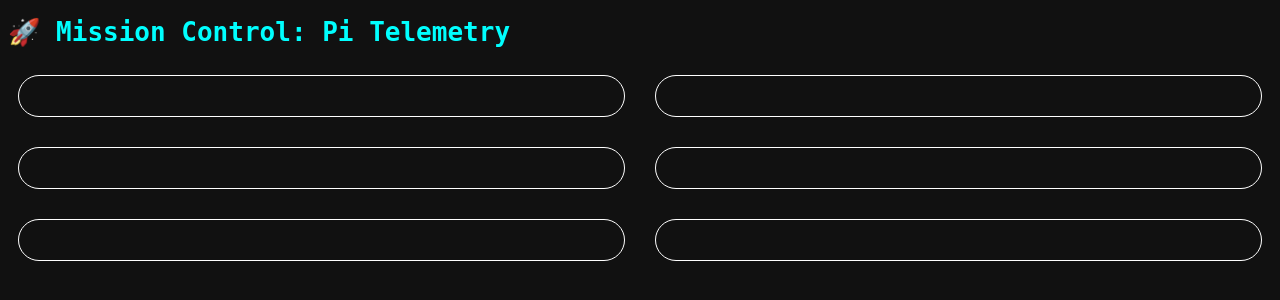
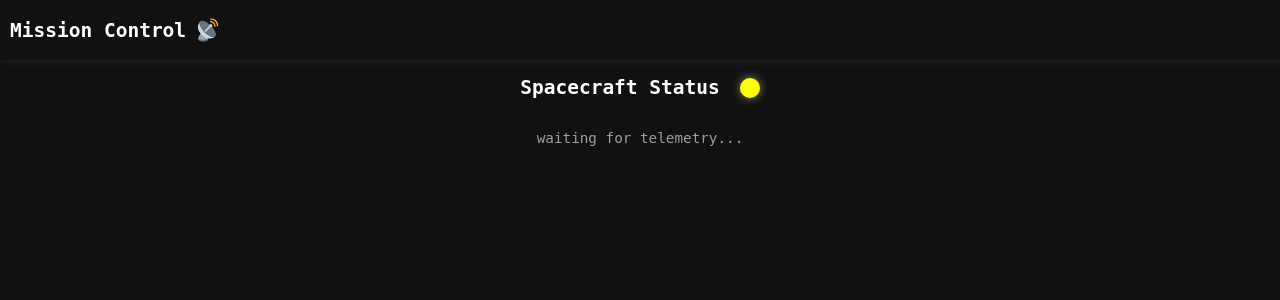
Before and after one commit to SpaceShields/Telemetry-Simulator, a Flask app: page / in a window 1280 px wide. Shown: the top 300 px of the page. Run offline with Flask 3, Linux system fonts and the light colour scheme; parts of the project's set-up code (start-up, migrations or seed data) failed here and were passed over; some libraries are stand-ins or nearby versions.

Commit message:
updated file structure for the dashboard and refactored server, index, and css

```diff
--- a/dashboard/server.py
+++ b/dashboard/server.py
@@ -5,14 +5,16 @@
 import socket
 from threading import Thread
 
-from src.ccsds.decoder import decode_ccsds_packet, print_decoded_packet
+from src.ccsds.decoder import decode_ccsds_packet
+from src.ccsds.apid import get_subsystem
+
 
 app = Flask(__name__)
 socketio = SocketIO(app)
 
 @app.route('/')
 def index():
-    return render_template('dashboard.html')
+    return render_template('index.html')
 
 def udp_listener():
     sock = socket.socket(socket.AF_INET, socket.SOCK_DGRAM)
@@ -21,8 +23,19 @@
     while True:
         data, addr = sock.recvfrom(1024)
         decoded = decode_ccsds_packet(data)
-        print_decoded_packet(decoded)
-        socketio.emit('telemetry', decoded)
+        if not decoded:
+            print(f"[RX] Error decoding packet from {addr}. Data: {data}")
+            continue
+
+        json_packet = {
+            "subsystem": get_subsystem(decoded["primary"]["apid"]).upper(),
+            "timestamp": decoded["secondary"]["timestamp"],
+            "status": "nominal",
+            "data": decoded["payload"]
+        }
+
+        socketio.emit('telemetry-details', json_packet, namespace=f'/{json_packet["subsystem"].lower()}')
+        socketio.emit('telemetry', json_packet, namespace="/")
 
 udp_thread = Thread(target=udp_listener)
 udp_thread.daemon = True
--- /dev/null
+++ b/dashboard/static/css/styles.css
@@ -0,0 +1,130 @@
+body {
+  font-family: monospace;
+  background: #111;
+  padding: 0;
+  margin: 0;
+}
+
+a, a:visited, a:hover, a:active, a:focus {
+   color: white !important;
+   text-decoration: none !important;
+   outline: none !important;
+}
+
+.top-bar-wrap {
+  display: flex;
+  align-items: center;
+  width: 100%;
+  height: 40px;
+  color: white;
+  padding: 10px;
+  box-shadow: 0 0 10px rgba(255, 255, 255, 0.1);
+}
+
+.top-bar-title {
+  color: #0ff;
+  margin-right: 10px;
+  font-size: 1.5em;
+}
+
+.logo {
+  height: 24px;
+}
+
+.flex-container-wrap {
+  display: flex;
+  align-items: center;
+  justify-content: center;
+  gap: 20px;
+  color: white;
+}
+
+#status-container {
+  border-radius: 50%;
+  height: 20px;
+  width: 20px;
+}
+
+#status-text {
+  color: rgb(158, 158, 158);
+  font-size: 1.1em;
+  text-align: center;
+}
+
+/* Subsystem grid */
+.grid {
+  display: grid;
+  grid-template-columns: repeat(auto-fit, minmax(200px, 1fr));
+  gap: 15px;
+  padding: 20px;
+}
+
+/* Panel */
+.panel {
+  display: flex;
+  justify-content: space-between;
+  align-items: center;
+  padding: 12px 16px;
+  margin: 5px;
+  border: 1px solid white;
+  color: white;
+  border-radius: 50px;
+  background: rgba(0, 0, 0, 0.5);
+  box-shadow: 0 0 10px rgba(255, 255, 255, 0.25);
+}
+
+/* Label inside each panel */
+.panel-label {
+  font-weight: bold;
+}
+
+/* Base for subsystem lights */
+.status-light {
+  border-radius: 50%;
+  height: 10px;
+  width: 10px;
+}
+
+/* Subsystem lights */
+.status-subsystem-green {
+  background-color: green;
+  box-shadow: 0 0 5px rgba(0, 255, 0, 0.5);
+}
+
+.status-subsystem-yellow {
+  background-color: yellow;
+  box-shadow: 0 0 5px rgba(255, 255, 0, 0.5);
+}
+
+.status-subsystem-red {
+  background-color: red;
+  box-shadow: 0 0 5px rgba(255, 0, 0, 0.5);
+}
+
+/* Main status lights (larger) */
+.status-main-green {
+  background-color: green;
+  box-shadow: 0 0 10px rgba(174, 255, 174, 0.5);
+}
+
+.status-main-yellow {
+  background-color: yellow;
+  box-shadow: 0 0 10px rgba(255, 255, 174, 0.5);
+}
+
+.status-main-red {
+  background-color: red;
+  box-shadow: 0 0 10px rgba(255, 174, 174, 0.5);
+}
+
+/* Responsive spacing */
+@media screen and (max-width: 600px) {
+  .top-bar-title {
+    font-size: 1.2em;
+  }
+  .flex-container-wrap {
+    flex-direction: row;
+    justify-content: center;
+    align-items: center;
+  }
+}
--- /dev/null
+++ b/dashboard/static/js/main.js
@@ -0,0 +1,60 @@
+const socket = io();
+
+socket.on('telemetry', data => {
+    const { subsystem, status, payload } = data;
+    const grid = document.querySelector(".grid");
+    let panel = document.getElementById(subsystem);
+
+    // Create panel if it doesn't exist
+    if (!panel) {
+        panel = document.createElement("div");
+        panel.className = "panel";
+        panel.id = subsystem;
+
+        const label = document.createElement("span");
+        label.className = "panel-label";
+        label.textContent = subsystem;
+
+        const statusLight = document.createElement("div");
+        statusLight.className = getStatusClass(status);
+        statusLight.classList.add("status-light");
+
+        panel.appendChild(label);
+        panel.appendChild(statusLight);
+        grid.appendChild(panel);
+    } else {
+        // Update existing panel
+        const light = panel.querySelector(".status-light");
+        if (light) light.className = `status-light ${getStatusClass(status)}`;
+    }
+
+    updateMainStatus();
+});
+
+function getStatusClass(status) {
+    switch (status) {
+        case "nominal": return "status-subsystem-green";
+        case "emergency": return "status-subsystem-red";
+        default: return "status-subsystem-yellow";
+    }
+}
+
+function updateMainStatus() {
+    const panels = document.getElementsByClassName("panel");
+    const statusContainer = document.getElementById("status-container");
+
+    if (panels.length < 7) {
+        statusContainer.className = "status-main-yellow";
+        return;
+    } else {
+        document.getElementById("status-text").textContent = "Subsystems Online";
+    }
+
+    const anyRed = Array.from(panels).some(panel =>
+        panel.querySelector(".status-subsystem-red")
+    );
+
+    statusContainer.className = anyRed
+        ? "status-main-red"
+        : "status-main-green";
+}
--- a/dashboard/templates/dashboard.html
+++ b/dashboard/templates/dashboard.html
@@ -3,22 +3,12 @@
 <head>
   <title>Mission Control Dashboard</title>
   <script src="https://cdn.socket.io/4.5.4/socket.io.min.js"></script>
-  <style>
-    body { font-family: monospace; background: #111; }
-    .panel { padding: 20px; margin: 10px; border: 1px solid white; color:white; border-radius: 50px; }
-    .grid { display: grid; grid-template-columns: repeat(2, 1fr); gap: 10px; }
-    h1 { color: #0ff; }
-  </style>
+  <link rel="stylesheet" href="../static/styles.css">
+  <link rel="icon" href="../static/favicon.ico" type="image/x-icon">
 </head>
 <body>
-  <h1>🚀 Mission Control: Pi Telemetry</h1>
+  <h1>🚀 Mission Control</h1>
   <div class="grid">
-    <div class="panel" id="cpu_temp"></div>
-    <div class="panel" id="cpu_usage"></div>
-    <div class="panel" id="ram"></div>
-    <div class="panel" id="disk"></div>
-    <div class="panel" id="fan"></div>
-    <div class="panel" id="uptime"></div>
   </div>
 
   <script>
--- /dev/null
+++ b/dashboard/templates/index.html
@@ -0,0 +1,30 @@
+<!DOCTYPE html>
+<html lang="en">
+<head>
+  <meta charset="UTF-8">
+  <title>Mission Control</title>
+  <meta name="viewport" content="width=device-width, initial-scale=1.0">
+  <link rel="stylesheet" href="../static/css/styles.css">
+  <link rel="icon" href="../static/assets/favicon.ico" type="image/x-icon">
+  <script src="https://cdn.socket.io/4.5.4/socket.io.min.js" defer></script>
+  <script src="../static/js/main.js" defer></script>
+</head>
+<body>
+  <header class="top-bar-wrap">
+    <h1 class="top-bar-title"><a href="/">Mission Control</a></h1>
+    <img src="../static/assets/logo.png" alt="Mission Control Logo" class="logo">
+  </header>
+
+  <main>
+    <section class="flex-container-wrap">
+      <h2>Spacecraft Status</h2>
+      <div id="status-container" class="status-main-yellow"></div>
+    </section>
+    <p id="status-text">waiting for telemetry...</p>
+
+    <section class="grid" id="subsystem-grid">
+      <!-- Panels inserted dynamically here -->
+    </section>
+  </main>
+</body>
+</html>
```
Also changed, not shown: dashboard/static/assets/favicon.ico (added), dashboard/static/assets/logo.png (added), dashboard/static/css/dashboard.css (added), dashboard/static/js/dashboard.js (added), dashboard/static/js/subsystems/adcs.js (added), dashboard/static/js/subsystems/cdh.js (added), dashboard/static/js/subsystems/comms.js (added), dashboard/static/js/subsystems/payload.js (added), dashboard/static/js/subsystems/power.js (added), dashboard/static/js/subsystems/propulsion.js (added), dashboard/static/js/subsystems/thermal.js (added).
